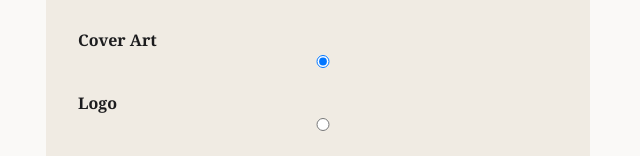
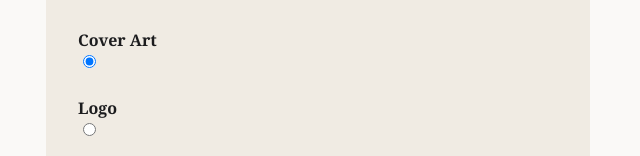
Before and after one commit to caiwilliamson23/cai-portfolio, a plain HTML site: page contact.html in a window 1280 px wide. Shown: the part 644-800 px from the top of the page, 194-834 px from the left. Drawn offline with Linux system fonts and the light colour scheme.

Commit message:
Let radio inputs size naturally inline

```diff
--- a/css/style.css
+++ b/css/style.css
@@ -176,6 +176,12 @@ input, textarea {
   max-width: 480px;
 }
 
+input[type="radio"] {
+  display: inline-block;
+  width: auto;
+  margin-top: 0;
+}
+
 button[type="submit"],
 button[type="button"] {
   display: block;
```
